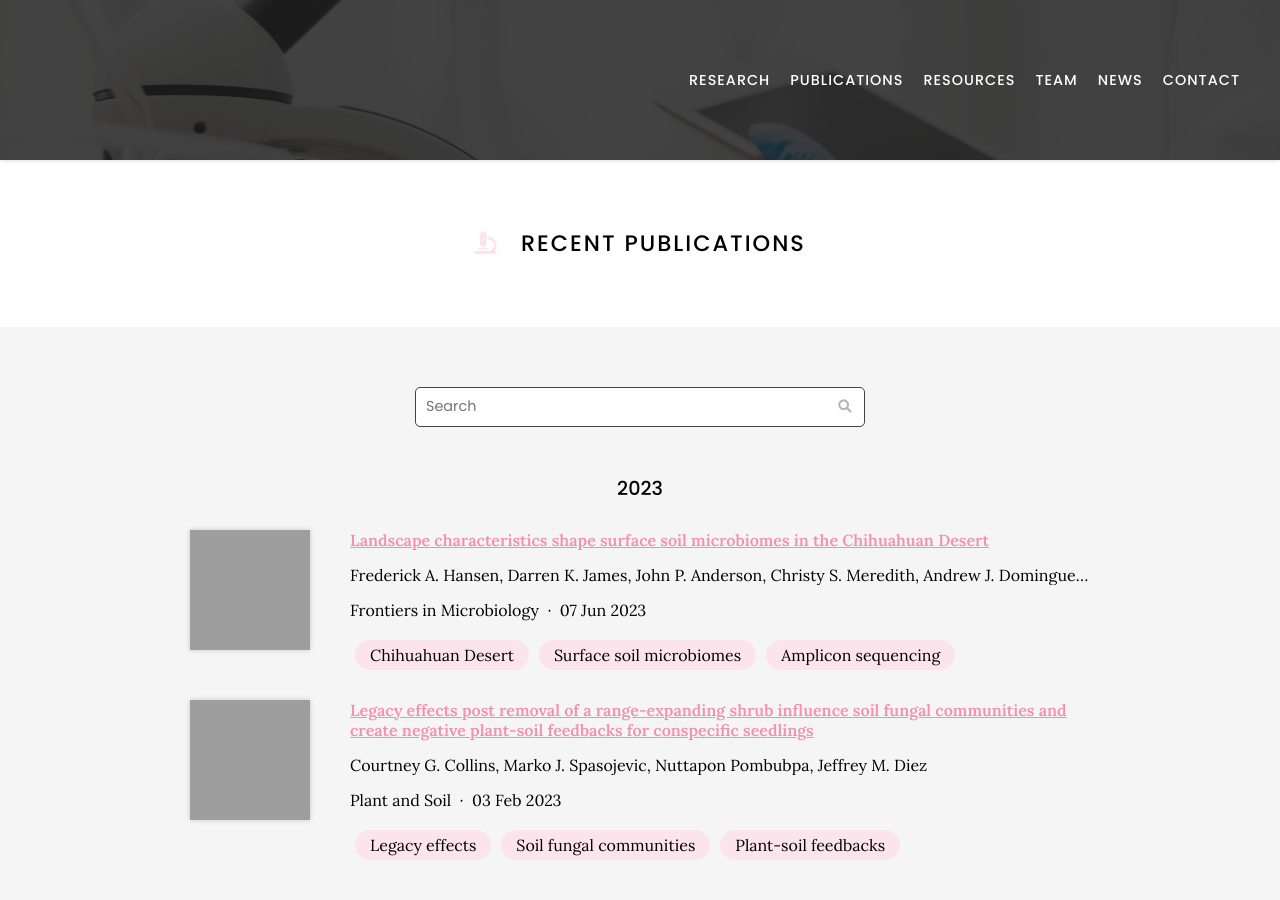
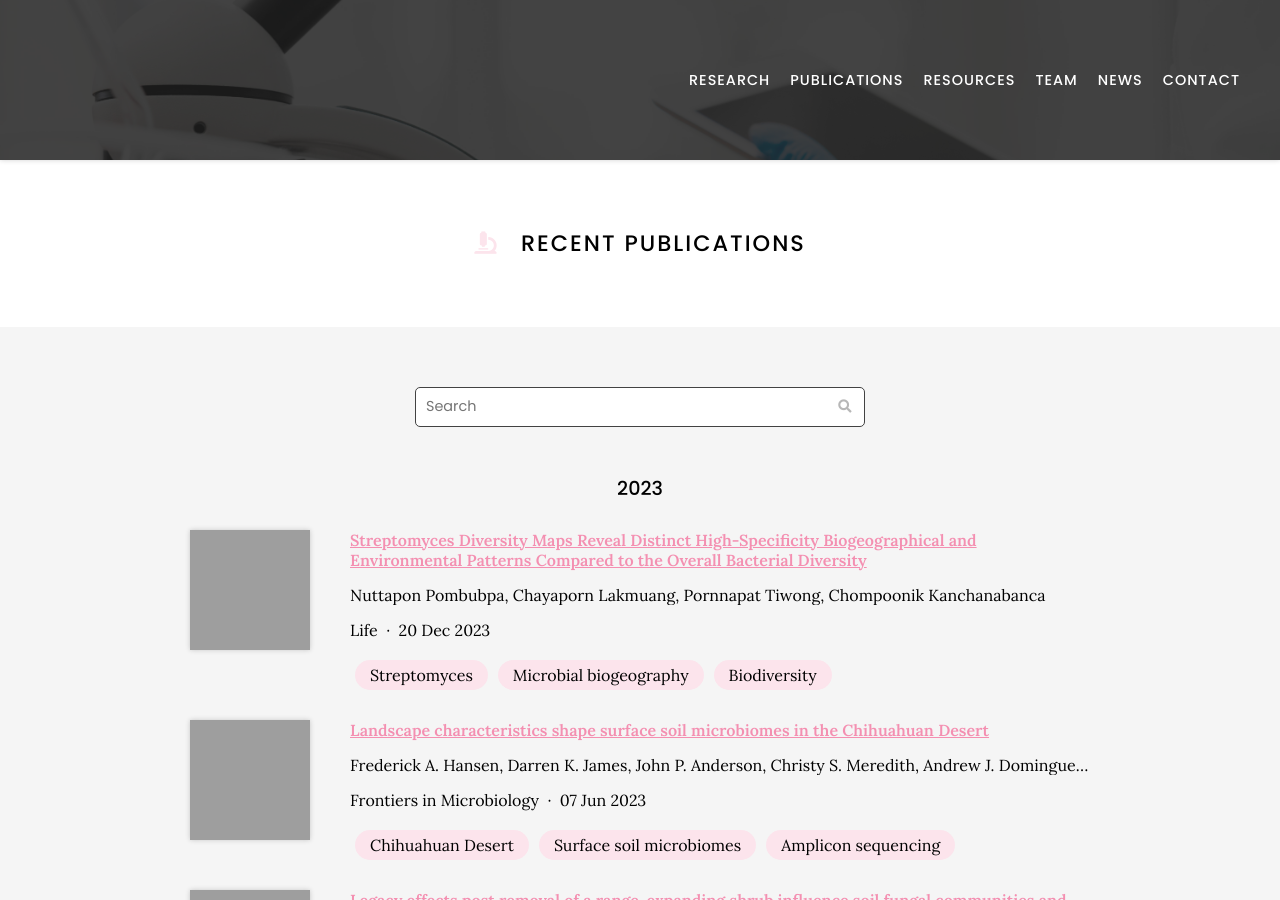
Before and after one commit to natpombubpa-lab/natpombubpa-lab.github.io, a Jekyll site: the page built from publication/index.md, in a window 1280 px wide and 900 px high. Built offline with Jekyll 4.4.1, drawn with Linux system fonts in a browser that asks for light colours; nearby versions of some CDN libraries; grey boxes are pictures that could not be loaded.

Commit message:
Generate citations

```diff
--- a/_data/citations.yaml
+++ b/_data/citations.yaml
@@ -1,5 +1,23 @@
 # GENERATED AUTOMATICALLY, DO NOT EDIT
 
+- id: doi:10.3390/life14010011
+  title: Streptomyces Diversity Maps Reveal Distinct High-Specificity Biogeographical
+    and Environmental Patterns Compared to the Overall Bacterial Diversity
+  authors:
+  - Nuttapon Pombubpa
+  - Chayaporn Lakmuang
+  - Pornnapat Tiwong
+  - Chompoonik Kanchanabanca
+  publisher: Life
+  date: '2023-12-20'
+  link: https://doi.org/gtbf2q
+  image: https://www.mdpi.com/life/life-14-00011/article_deploy/html/images/life-14-00011-g004.png
+  extra-links:
+  - type: journal
+  tags:
+  - Streptomyces
+  - Microbial biogeography
+  - Biodiversity
 - id: doi:10.3389/fmicb.2023.1135800
   title: Landscape characteristics shape surface soil microbiomes in the Chihuahuan
     Desert
```
